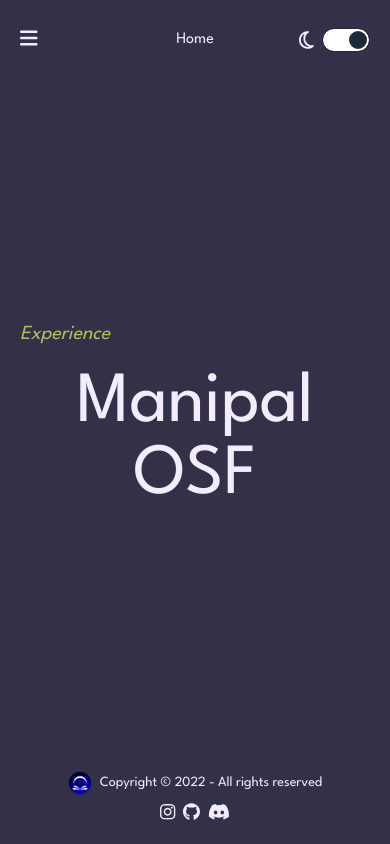
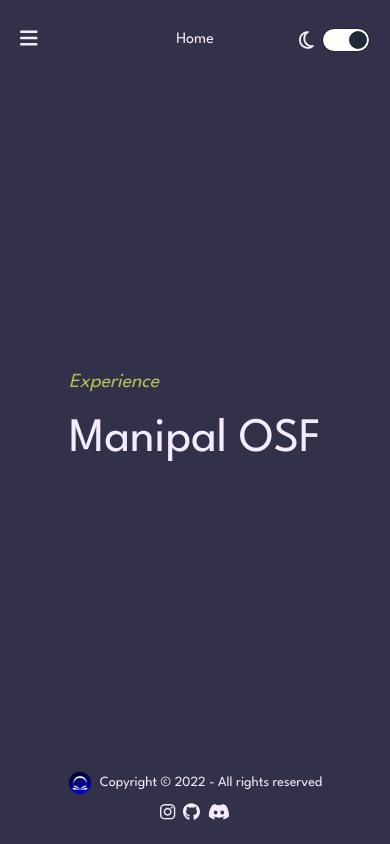
Before and after one commit to Manipal-OSF/website, a Next.js app in the folder frontend/: page / in a window 390 px wide. Built offline with nearby package versions, Linux system fonts and the light colour scheme.

Commit message:
Fix alignment issue on landing page

```diff
--- a/frontend/pages/index.tsx
+++ b/frontend/pages/index.tsx
@@ -9,7 +9,7 @@
       </Head>
       <div className='grid m-auto gap-5 text-center place-self-center text-secondary dark:text-secondary-dark'>
         <h2 className='duration-300 text-left italic hover:-translate-y-1 text-accent dark:text-accent-dark'>Experience</h2>
-        <h1 className='text-7xl'>Manipal OSF</h1>
+        <h1 className='text-5xl sm:text-7xl'>Manipal OSF</h1>
       </div>
     </>
   );
```
